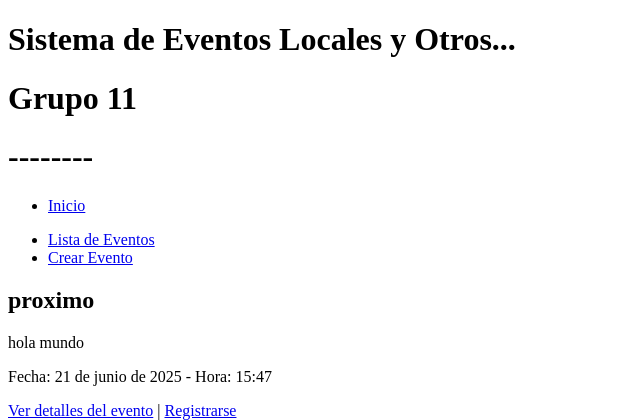
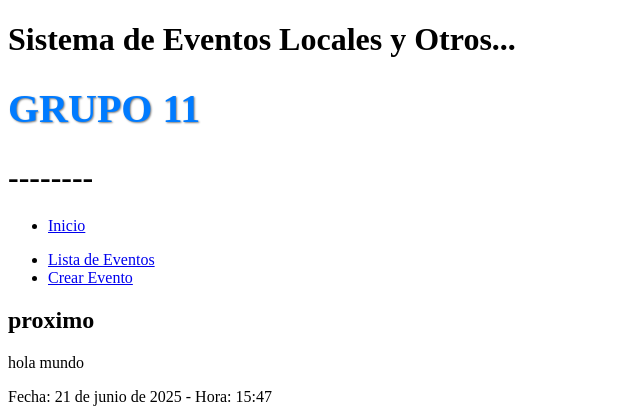
Before and after one commit to Lluzzzz/proyectoWeb, a Django app: page / in a window 1280 px wide. Shown: the top 420 px of the page, without its empty margins (0-640 px from the left). Run offline with Django 5.2, Linux system fonts and the light colour scheme; data comes from the database, SQL or seed files in the repository.

Commit message:
Update base.html

```diff
--- a/eventos/templates/eventos/base.html
+++ b/eventos/templates/eventos/base.html
@@ -8,7 +8,7 @@
 <body>
     <header>
         <h1>Sistema de Eventos Locales y Otros...</h1>
-        <h1>Grupo 11</h1>
+        <h1 style="color: #007bff; font-size: 2.5rem; text-shadow: 1px 1px 2px gray;">GRUPO 11</h1>
         <h1>--------</h1>
         <nav>
         <ul>
```
